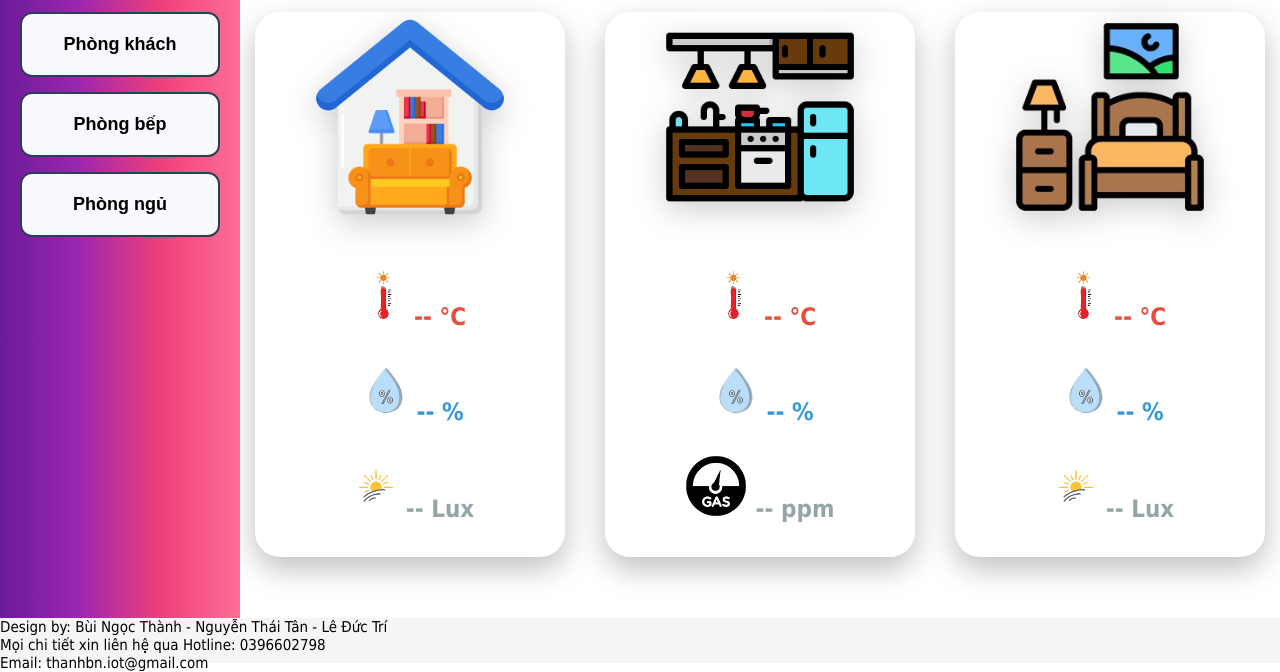
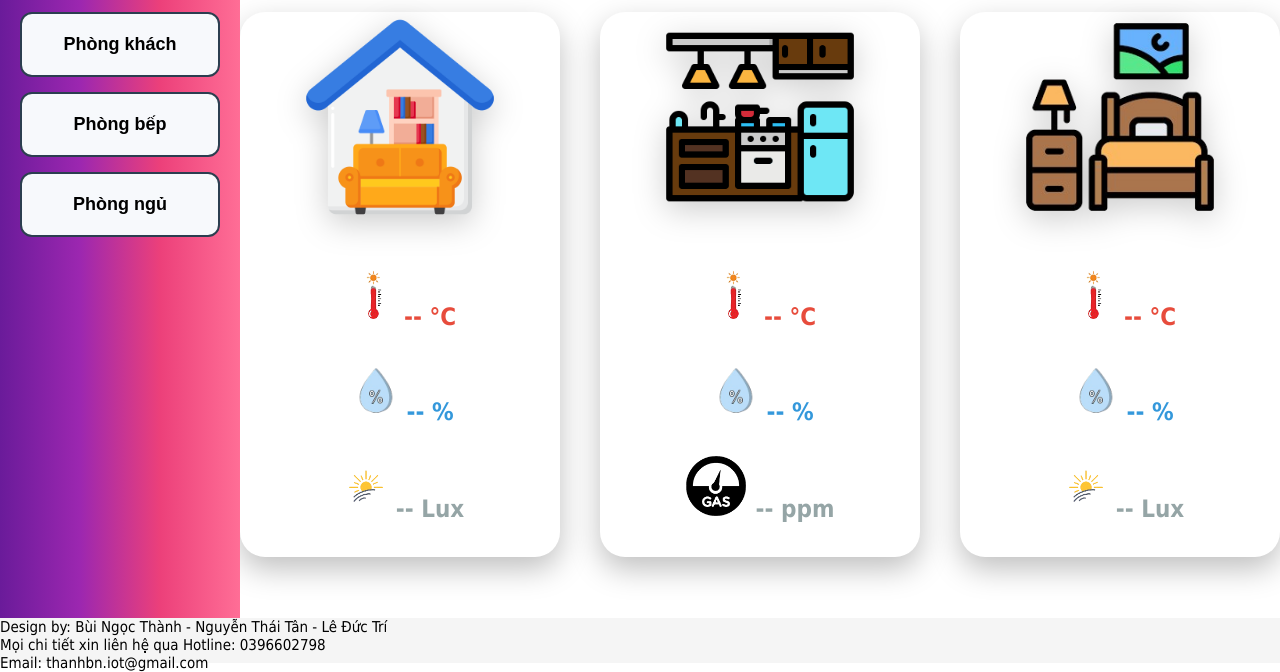
Before and after one commit to thanhbnute/Nha-Thong-Minh, a plain HTML site: page index.html in a window 1280 px wide. Shown: the part 168-840 px from the top of the page. Drawn offline with Linux system fonts and the light colour scheme; no server answers.

Commit message:
Update style.css

```diff
--- a/style.css
+++ b/style.css
@@ -304,14 +304,14 @@ canvas {
     margin-top: 60px;
     border-radius: 25px;
     padding: 5px;
-    width: 280px;
+    width: 320px;
     text-align: center;
     box-shadow: 0 12px 30px rgba(0,0,0,0.25);
     transition: all 0.3s ease;
     cursor: pointer;
     flex: 1;
     min-width: 250px;
-    max-width: 300px;
+    max-width: 320px;
 }
 
 .room-card:hover {
```
